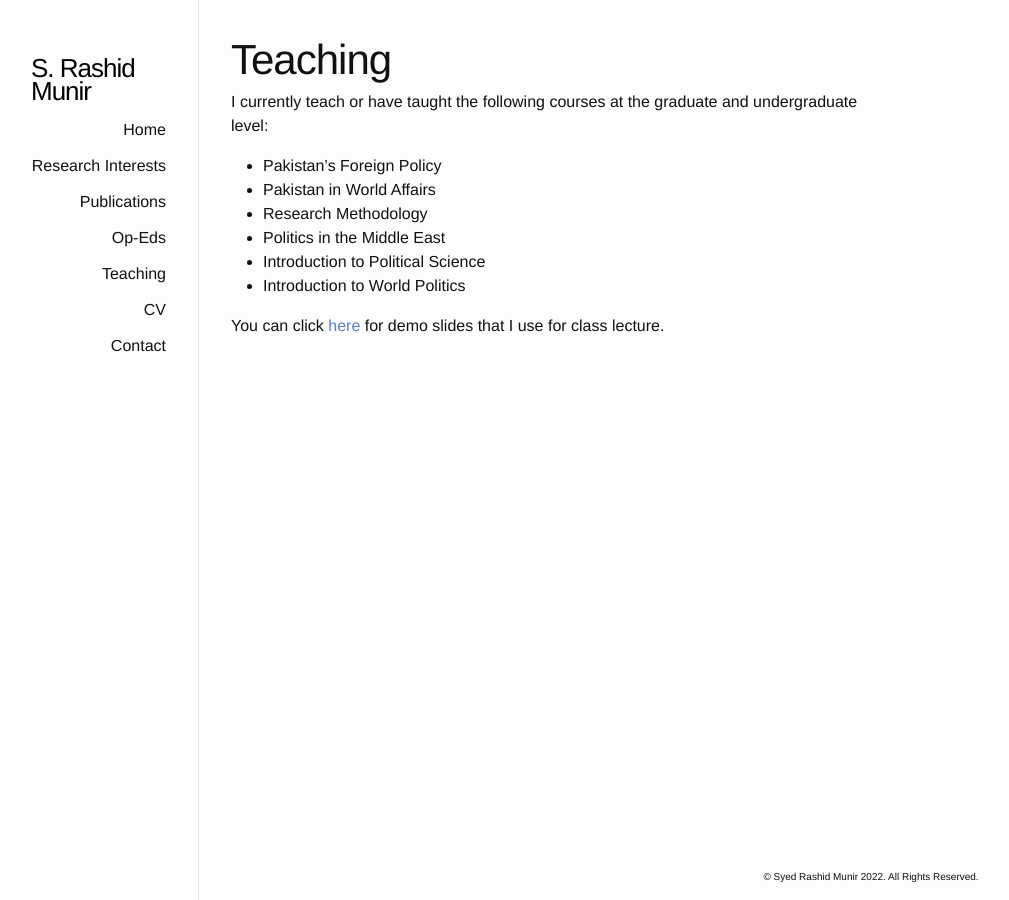
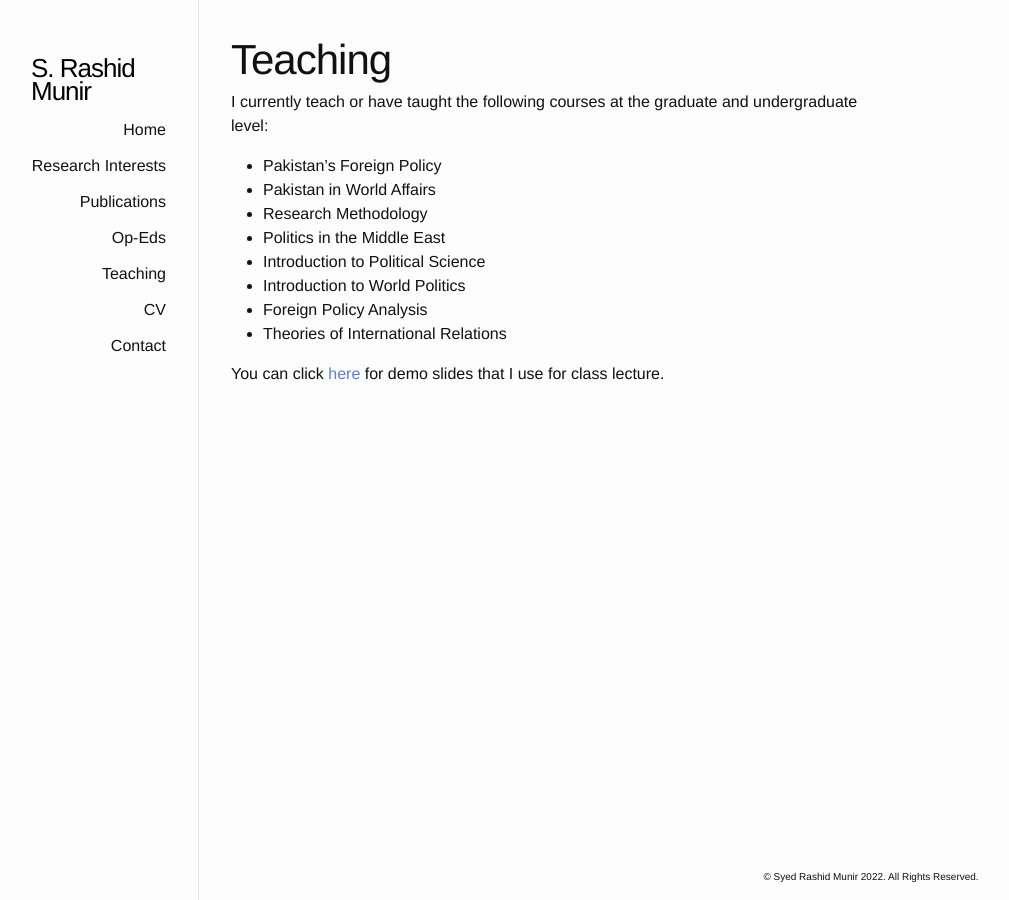
Before and after one commit to srmunir/srmunir.github.io, a Jekyll site: the page built from teaching.md, in a window 1280 px wide. Shown: the whole page, without its empty margins (191-1200 px from the left). Built offline with Jekyll 4.4.1, drawn with Linux system fonts in a browser that asks for light colours.

Commit message:
Update teaching.md

```diff
--- a/teaching.md
+++ b/teaching.md
@@ -11,5 +11,7 @@ I currently teach or have taught the following courses at the graduate and under
 - Politics in the Middle East
 - Introduction to Political Science
 - Introduction to World Politics
+- Foreign Policy Analysis
+- Theories of International Relations
 
 You can click [here](docs/slides.pdf) for demo slides that I use for class lecture.
```
